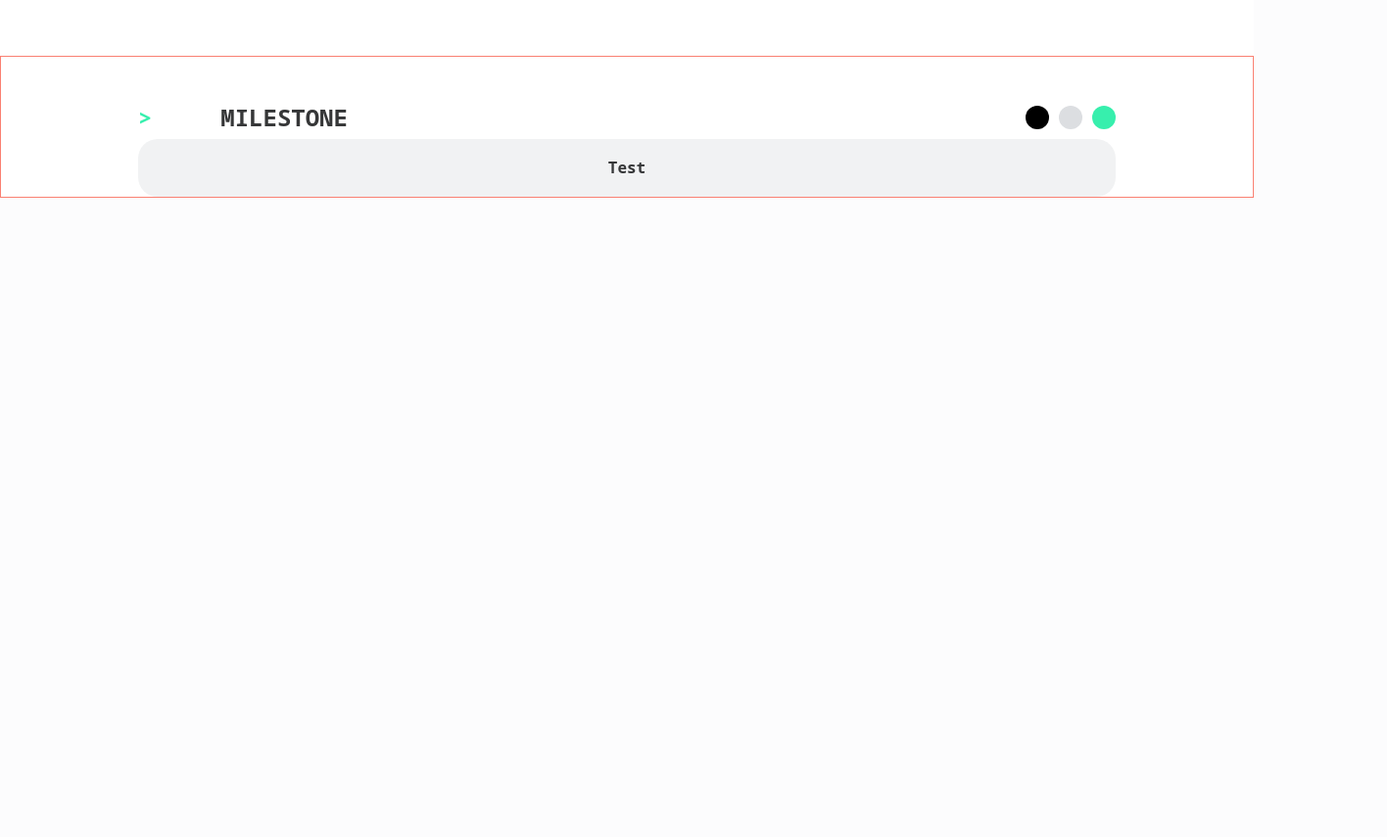
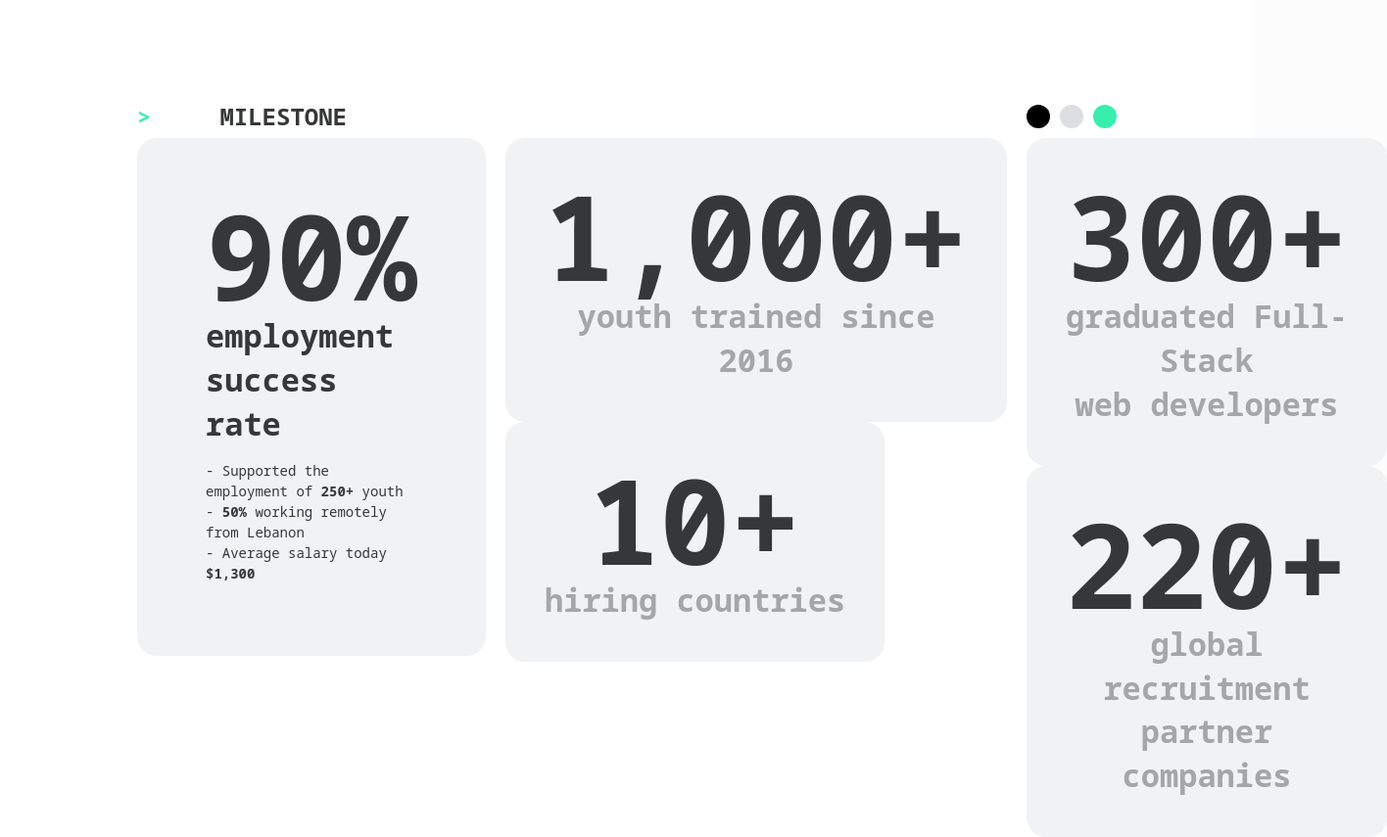
Before and after one commit to Mahmoud-Bakir/SE-Replicate, a plain HTML site: page index.html in a window 1280 px wide. Shown: the part 1618-2473 px from the top of the page at 98% size, 1416 px wide, since content can reach past the window. Before the commit the page ends 1820 px from the top, so only its background shows below. Drawn offline with Linux system fonts and the light colour scheme.

Commit message:
Third section finished

```diff
--- a/index.html
+++ b/index.html
@@ -62,8 +62,47 @@
                         <div class="circle-div-icon aqua"></div>
                     </div>
                 </div>
-                <section class="cell-container"></section>
-                <div class="milestone-container"><h1>Test</h1></div>
+                <section class="cells-container">
+                    <div class="big-milestone-container">
+                        <div class="milestone-title">90%</div>
+                        <div class="milestone-percentage left">employment success rate</div>
+                        <div class="rich-text-content-tab subsection-content-p dark w-richtext">
+                            <p>- Supported the employment of <strong>250+</strong>
+                                youth
+                                <br>
+                                - <strong>50%</strong>
+                                working remotely from Lebanon
+                                <br>
+                                - Average salary today <strong>$1,300</strong>
+                            </p>
+                        </div>
+                    </div>
+                    <div class="small-milestone-container">
+                        <div class="milestone-small">
+                            <div class="milestone-title small">1,000+</div>
+                            <div class="milestone-percentage small">youth trained since 2016</div>
+                        </div>
+                        <div class="milestone-small">
+                            <div class="milestone-title small">10+</div>
+                            <div class="milestone-percentage small">hiring countries</div>
+                        </div>
+                    </div>
+                    <div class="small-milestone-container">
+                        <div class="milestone-small">
+                            <div class="milestone-title small">300+</div>
+                            <div class="milestone-percentage small">graduated Full-Stack<br>web developers</div>
+                        </div>
+                        <div class="milestone-small">
+                            <div class="milestone-title small">220+</div>
+                            <div class="milestone-percentage small">global recruitment<br>partner companies</div>
+                        </div>
+                    </div>
+
+                </section>
+    </section>
+        </section>
+    </section>
+    <section class="fourth-section">
 
     </section>
 
--- a/style.css
+++ b/style.css
@@ -278,6 +278,7 @@ flex-grow:0;
 }
 
 /*After this line come the third section style*/
+
 .third-section{
   margin: 0;
 }
@@ -289,22 +290,81 @@ padding-right: 70px;
 display: flex;
 box-sizing: border-box;
 background-color: #fff;
-border: 1px solid salmon;
 }
 .cells-container{
   display: flex;
   flex-direction: row;
-  justify-content: center;
-  align-items: center;
+  gap: 20px;
 }
-.milestone-container {
+.big-milestone-container {
   display: flex;
   background-color: #f1f2f3;
   border-radius: 20px;
   flex-direction: column;
   flex: 1;
   justify-content: center;
+  display: flex;
+  align-items: flex-start;
+  padding: 60px 70px;
+  max-width: fit-content;
+  max-height: fit-content;
+}
+.small-miletsone-container{
+  display: flex;
+  flex-direction:row ;
+  justify-content: space-around;
+  gap: 50px;
+
+}
+.milestone-small {
+    align-items: flex-start;
+    align-self: stretch;
+    max-width: 100%;
+    justify-self:baseline;
+    max-height: fit-content;
+    padding: 40px;
+    background-color: #f1f2f3;
+    border-radius: 20px;
+}
+.milestone-title {
+  color: #363738;
+  text-align: center;
+  font-size: 120px;
+  font-weight: 900;
+}
+.milestone-percentage {
+  color: #a5a6a9;
+  text-align: center;
+  font-size: 32px;
+  font-weight: 900;
+  line-height: 1.4;
+}
+.milestone-percentage.left {
+  color: #363738;
+  text-align: left;
+}
+.rich-text-content-tab {
+  color: #fcfcfd;
   align-self: stretch;
-  align-items: center;
-  display: flex;
+  font-size: 14px;
+  line-height: 1.5;
 }
+.rich-text-content-tab.dark {
+  color: #363738;
+}
+.rich-text-content-tab.subsection-content-p {
+  color: #dcdee1;
+}
+.rich-text-content-tab.subsection-content-p.dark {
+  color: #363738;
+}
+.subsection-content-p {
+  color: #a5a6a9;
+  text-align: left;
+  flex: 0 auto;
+  font-size: 14px;
+  font-weight: 400;
+  line-height: 1.5;
+}
+
+/* After this line come the style of the 4th section */
```
